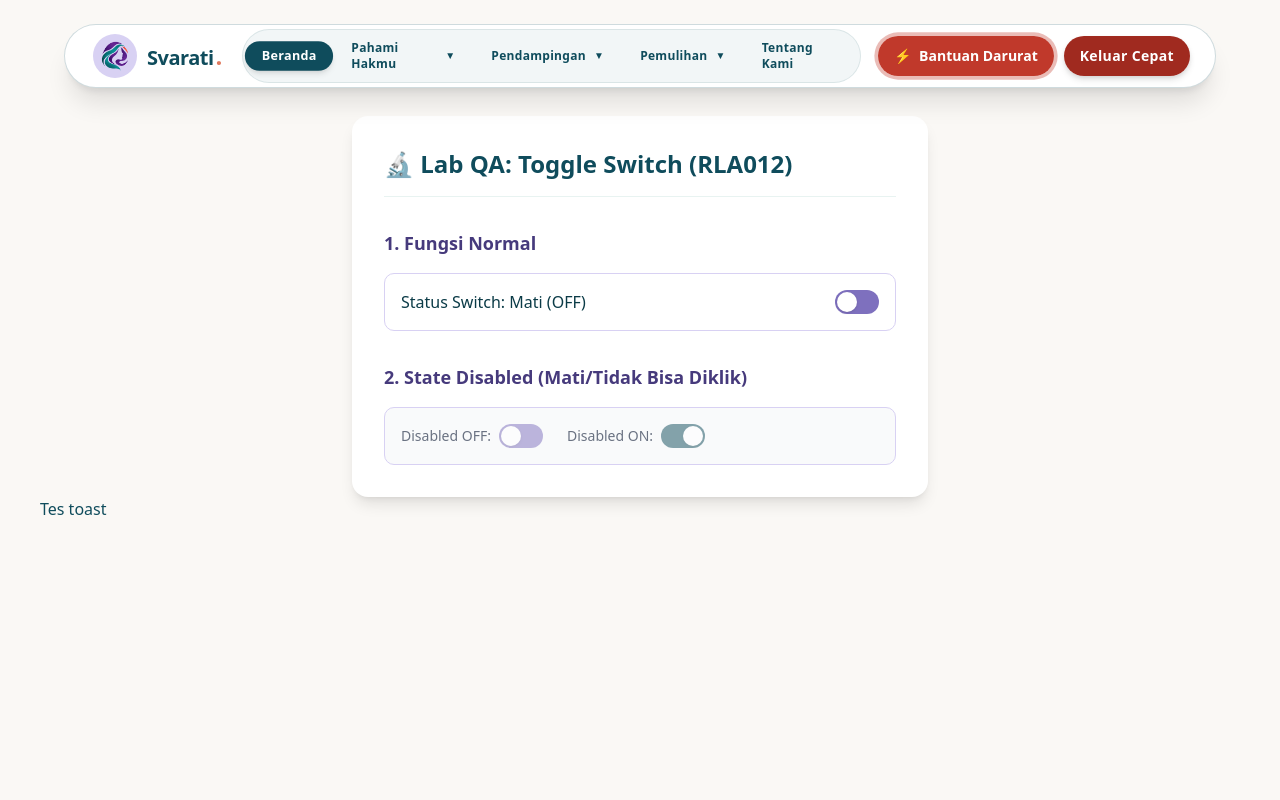
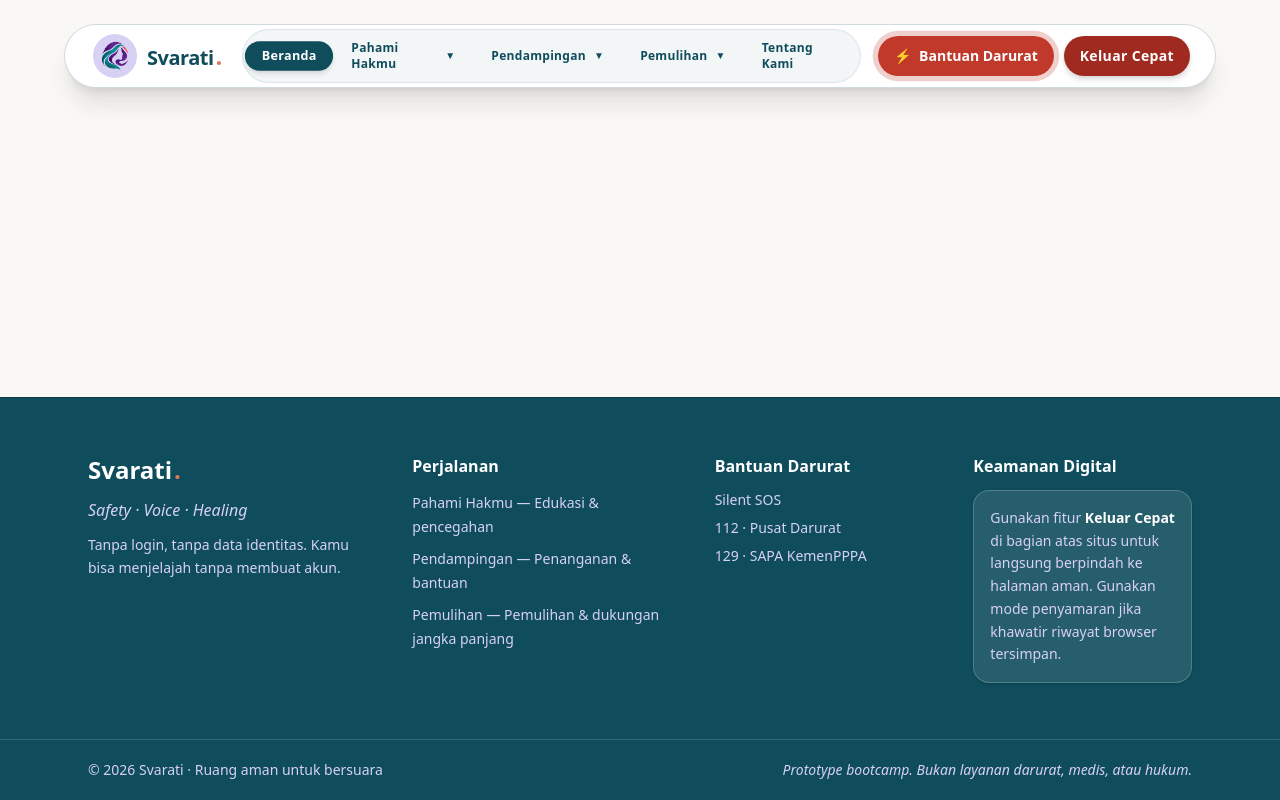
Before and after one commit to Team-4-RA-Lasminingrat-PI-2026/svarati-project, a Next.js app: page / in a window 1280 px wide. Shown: the top 800 px of the page. Built offline with nearby package versions, Linux system fonts and the light colour scheme.

Commit message:
Update file page.js

```diff
--- a/app/page.js
+++ b/app/page.js
@@ -1,62 +1,3 @@
-"use client";
-
-import React, { useState } from 'react';
-import ToggleSwitch from '@/components/ToggleSwitch';
-//Tambah import Toast untuk menampilkan pesan notifikasi berhasil/gagal-Gaby-19Oct
-import Toast from '@/components/Toast';
-
-
-export default function TestToggle() {
-  const [isOn, setIsOn] = useState(false);
-
-const [toast, setToast] = useState(false);
-
-  return (
-    <main className="min-h-screen bg-svarati-cream p-10 font-sans">
-      <div className="mx-auto max-w-xl space-y-8 rounded-2xl bg-white p-8 shadow-lg">
-        <h1 className="border-b border-svarati-teal-soft pb-4 text-2xl font-bold text-svarati-teal">
-          🔬 Lab QA: Toggle Switch (RLA012)
-        </h1>
-
-        {/* Test 1: Fungsi Normal */}
-        <section className="space-y-4">
-          <h2 className="text-lg font-semibold text-svarati-lavender-darker">1. Fungsi Normal</h2>
-          <div className="flex items-center justify-between rounded-lg border border-svarati-lavender-light p-4">
-            <span className="font-medium text-svarati-teal-dark">
-              Status Switch: {isOn ? 'Menyala (ON)' : 'Mati (OFF)'}
-            </span>
-            <ToggleSwitch
-              checked={isOn}
-              onChange={setIsOn}
-            />
-          </div>
-        </section>
-
-        {/* Test 2: State Disabled */}
-        <section className="space-y-4">
-          <h2 className="text-lg font-semibold text-svarati-lavender-darker">2. State Disabled (Mati/Tidak Bisa Diklik)</h2>
-          <div className="flex items-center gap-6 rounded-lg border border-svarati-lavender-light bg-gray-50 p-4">
-            <div className="flex items-center gap-2">
-              <span className="text-sm text-gray-500">Disabled OFF:</span>
-              <ToggleSwitch checked={false} disabled={true} />
-            </div>
-            <div className="flex items-center gap-2">
-              <span className="text-sm text-gray-500">Disabled ON:</span>
-              <ToggleSwitch checked={true} disabled={true} />
-            </div>
-          </div>
-        </section>
-      </div>
-
-      <button type="button" onClick={() => setToast(true)}>Tes toast</button>
-
-{/* Untuk test toast */}
-      <Toast
-        open={toast}
-        onClose={() => setToast(false)}
-        type="sukses"
-        message="Pesan: Test toast berhasil!"
-      />
-    </main>
-  );
+export default function Home() {
+  return null;
 }
```
